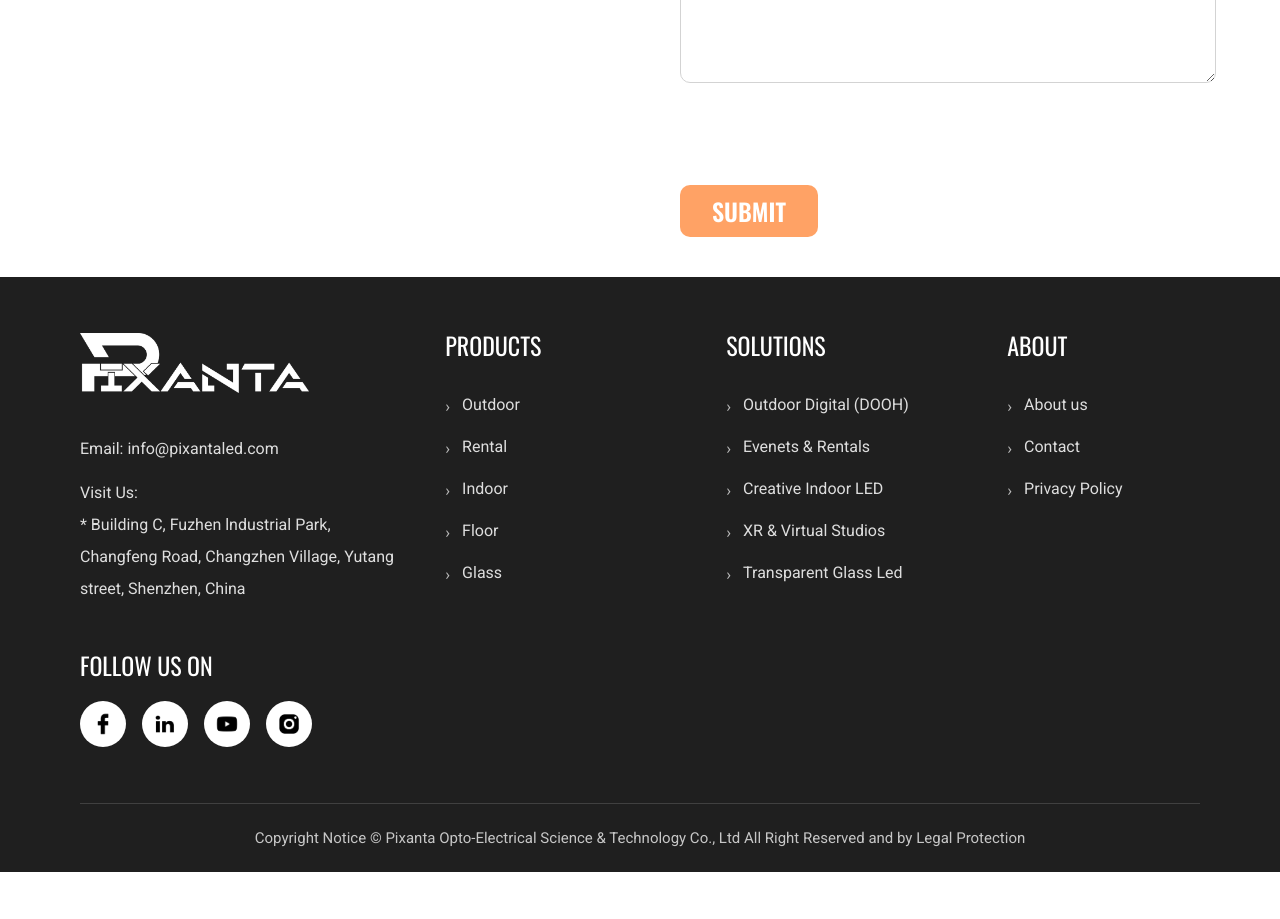
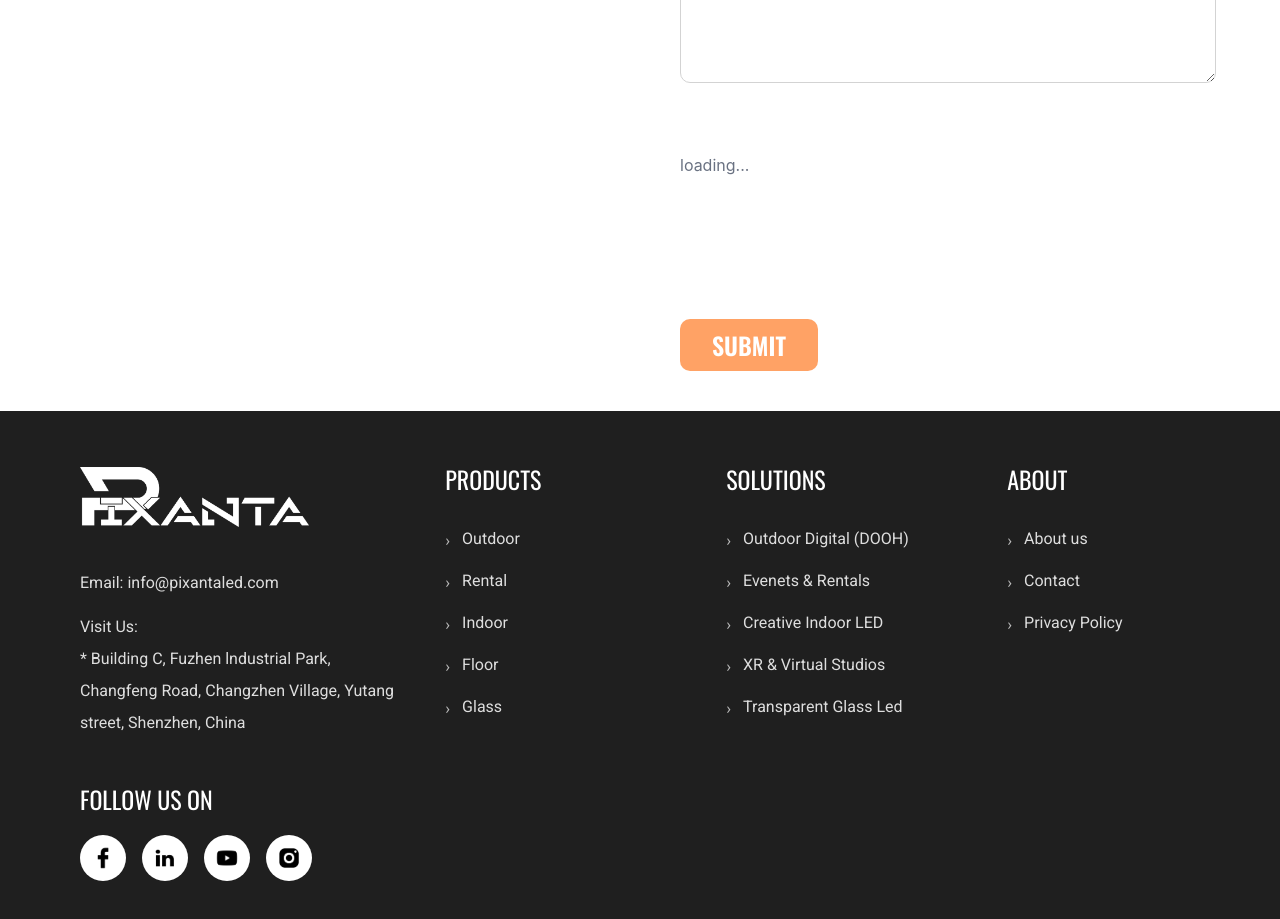
Before and after one commit to emilrustamov/pixanta, a Vue app: page /markets in a window 1280 px wide. Shown: the part 2160-3079 px from the top of the page. Before the commit the page ends 3032 px from the top, so only its background shows below. Built offline with nearby package versions, Linux system fonts and the light colour scheme; no server answers.

Commit message:
new all of 7.7-5-repatch-3-loading

```diff
--- a/index.html
+++ b/index.html
@@ -14,7 +14,7 @@
   </head>
   <body>
     <div id="app"></div>
-    <script src="https://www.google.com/recaptcha/api.js" async defer></script>
+    <script src="https://www.google.com/recaptcha/api.js?render=explicit" async defer></script>
     <script type="module" src="/src/main.ts"></script>
   </body>
 </html>
--- a/src/sections/FormSection.vue
+++ b/src/sections/FormSection.vue
@@ -1,7 +1,6 @@
 <script setup lang="ts">
-import { ref, reactive, computed, onMounted } from 'vue'
+import { ref, reactive, computed, onMounted, nextTick } from 'vue'
 import emailjs from '@emailjs/browser'
-
 
 // --- EmailJS Configuration ---
 const SERVICE_ID = import.meta.env.VITE_EMAILJS_SERVICE_ID
@@ -23,15 +22,16 @@ const form = reactive({
   email: '',
   phone: '',
   message: '',
-  honeypot:''
+  honeypot: ''
 })
 
 const loading = ref(false)
 const success = ref(false)
 const error = ref('')
-
-const recaptchaToken = ref('')   // ← ДОБАВЛЕНО!
+const recaptchaToken = ref('')
 const isVerified = ref(false)
+const isRecaptchaLoaded = ref(false)
+const recaptchaContainerId = ref('')
 
 const gridClass = computed(() => {
   return props.cols === 1
@@ -50,7 +50,7 @@ declare global {
 window.onRecaptchaVerify = (token: string) => {
   recaptchaToken.value = token
   isVerified.value = true
-  // console.log('✅ reCAPTCHA проверена')
+  console.log('✅ reCAPTCHA проверена')
 }
 
 window.onRecaptchaExpired = () => {
@@ -59,31 +59,25 @@ window.onRecaptchaExpired = () => {
   console.warn('⚠️ reCAPTCHA токен истёк')
 }
 
+async function handleSubmit() {
+  if (loading.value) return
 
-async function handleSubmit() {
-  // Проверка: если уже отправляется - выходим
-  if (loading.value) {
-    return
-  }
   if (form.honeypot) {
     console.warn('🤖 Бот обнаружен!')
     return
   }
 
-  // ✅ Проверка reCAPTCHA
   if (!isVerified.value) {
     error.value = 'Пожалуйста, подтвердите, что вы не робот'
     setTimeout(() => { error.value = '' }, 5000)
     return
   }
 
-  // Устанавливаем состояние загрузки
   loading.value = true
   success.value = false
   error.value = ''
 
   try {
-    // --- ОТПРАВКА ЧЕРЕЗ EMAILJS ---
     const result = await emailjs.send(
       SERVICE_ID,
       TEMPLATE_ID,
@@ -98,14 +92,12 @@ async function handleSubmit() {
       PUBLIC_KEY
     )
 
-    // Проверка: успешно ли отправлено
     if (result.status === 200) {
-      // УСПЕХ
       success.value = true
       error.value = ''
       isVerified.value = false
       recaptchaToken.value = ''
-      // Очищаем форму
+
       form.name = ''
       form.company = ''
       form.email = ''
@@ -117,35 +109,78 @@ async function handleSubmit() {
         window.grecaptcha.reset()
       }
 
-      // Скрываем уведомление через 5 секунд
       setTimeout(() => {
         success.value = false
       }, 5000)
     } else {
-      // Если статус не 200 - ошибка
       throw new Error('Failed to send message')
     }
 
   } catch (err) {
-    // --- ОБРАБОТКА ОШИБКИ ---
     console.error('EmailJS error:', err)
-    success.value = false
     error.value = 'Something went wrong. Please try again.'
 
-    // Скрываем ошибку через 5 секунд
     setTimeout(() => {
       error.value = ''
     }, 5000)
-
   } finally {
-    // --- ВСЕГДА ВЫПОЛНЯЕТСЯ ---
     loading.value = false
   }
 }
 
-onMounted(() => {
+// ✅ ИСПРАВЛЕННАЯ ИНИЦИАЛИЗАЦИЯ
+onMounted(async () => {
   console.log('✅ Компонент формы загружен')
-  // console.log('reCAPTCHA site key:', RECAPTCHA_SITE_KEY)
+
+  // Ждём, пока DOM обновится
+  await nextTick()
+
+  // Генерируем ID ДО рендеринга
+  recaptchaContainerId.value = 'recaptcha-' + Math.random().toString(36).substr(2, 9)
+
+  // Ждём, пока элемент появится в DOM
+  await nextTick()
+
+  // Проверяем, что контейнер существует
+  const container = document.getElementById(recaptchaContainerId.value)
+
+  if (container && typeof window.grecaptcha !== 'undefined') {
+    try {
+      window.grecaptcha.render(recaptchaContainerId.value, {
+        sitekey: RECAPTCHA_SITE_KEY,
+        callback: window.onRecaptchaVerify,
+        'expired-callback': window.onRecaptchaExpired,
+        theme: 'light',
+        size: 'normal'
+      })
+
+      isRecaptchaLoaded.value = true
+      console.log('✅ reCAPTCHA инициализирована в контейнере:', recaptchaContainerId.value)
+    } catch (err) {
+      console.error('❌ Ошибка рендеринга reCAPTCHA:', err)
+    }
+  } else {
+    console.warn('⚠️ Контейнер не найден или grecaptcha не загружена')
+
+    // Повторная попытка через 2 секунды
+    setTimeout(() => {
+      const container2 = document.getElementById(recaptchaContainerId.value)
+      if (container2 && typeof window.grecaptcha !== 'undefined') {
+        try {
+          window.grecaptcha.render(recaptchaContainerId.value, {
+            sitekey: RECAPTCHA_SITE_KEY,
+            callback: window.onRecaptchaVerify,
+            'expired-callback': window.onRecaptchaExpired,
+            theme: 'light'
+          })
+          isRecaptchaLoaded.value = true
+          console.log('✅ reCAPTCHA инициализирована (повторная попытка)')
+        } catch (err) {
+          console.error('❌ Ошибка повторного рендеринга:', err)
+        }
+      }
+    }, 2000)
+  }
 })
 </script>
 
@@ -228,6 +263,7 @@ onMounted(() => {
             />
           </div>
 
+          <!-- Honeypot -->
           <div style="display: none; position: absolute; left: -9999px;">
             <input
               type="text"
@@ -238,14 +274,12 @@ onMounted(() => {
             />
           </div>
 
+          <!-- ✅ reCAPTCHA -->
           <div :class="{ 'md:col-span-2': props.cols === 2 }" class="w-full min-w-0">
-            <div
-              class="g-recaptcha"
-              :data-sitekey="RECAPTCHA_SITE_KEY"
-              data-callback="onRecaptchaVerify"
-              data-expired-callback="onRecaptchaExpired"
-              data-theme="light"
-            ></div>
+            <div v-if="!isRecaptchaLoaded" class="py-4 text-gray-500">
+              loading...
+            </div>
+            <div :id="recaptchaContainerId" class="w-full min-h-[78px]"></div>
           </div>
 
           <!-- Button -->
```
